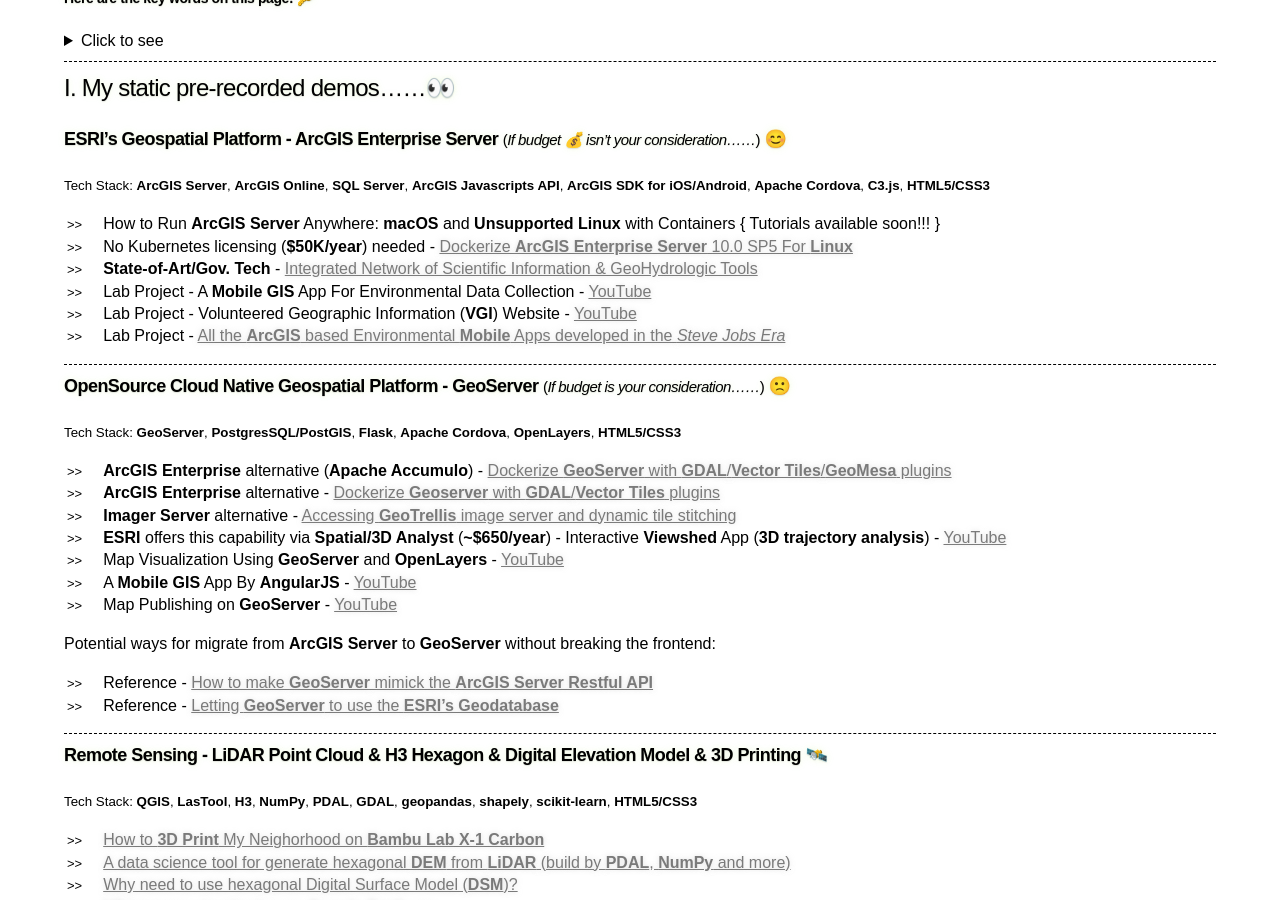
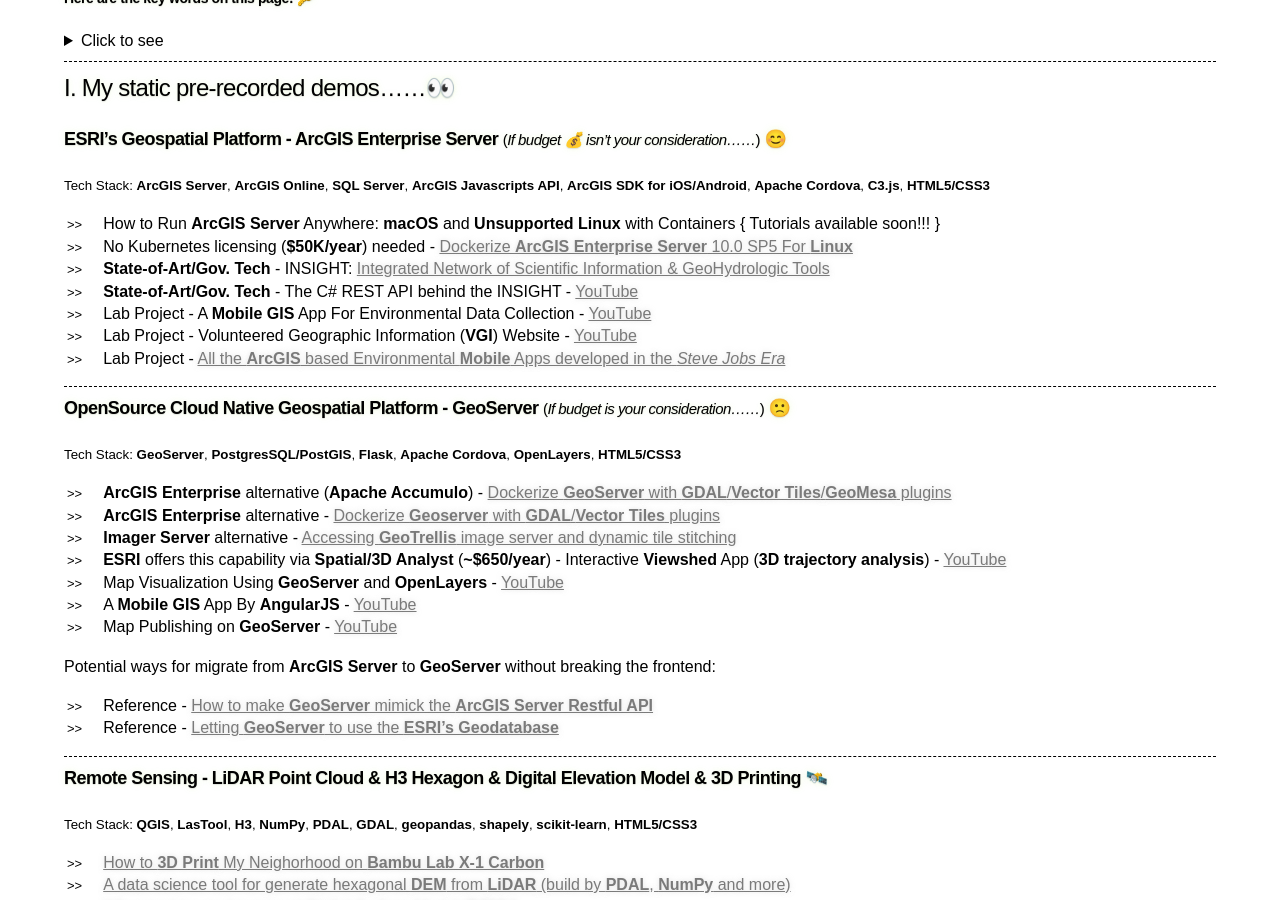
Before and after one commit to yanfuzhou/yanfuzhou.github.io, a Jekyll site: the page built from index.md, in a window 1280 px wide and 900 px high, scrolled down 406 px. Built offline with Jekyll 4.4.1, drawn with Linux system fonts in a browser that asks for light colours; our own code applies the rules of GitHub Pages for plain Markdown files.

Commit message:
add new content

```diff
--- a/index.md
+++ b/index.md
@@ -27,7 +27,8 @@
 
   - How to Run **ArcGIS Server** Anywhere: **macOS** and **Unsupported Linux** with Containers { Tutorials available soon!!! }
   - No Kubernetes licensing (**$50K/year**) needed - [Dockerize **ArcGIS Enterprise Server** 10.0 SP5 For **Linux**](docs/DockerizingArcGISServerForLinux.md)
-  - **State-of-Art/Gov. Tech** - [Integrated Network of Scientific Information & GeoHydrologic Tools](https://nednr.nebraska.gov/insight/)
+  - **State-of-Art/Gov. Tech** - INSIGHT: [Integrated Network of Scientific Information & GeoHydrologic Tools](https://nednr.nebraska.gov/insight/)
+  - **State-of-Art/Gov. Tech** - The C# REST API behind the INSIGHT - [YouTube](https://www.youtube.com/watch?v=jr-OPVP8dak)
   - Lab Project - A **Mobile GIS** App For Environmental Data Collection - [YouTube](https://youtube.com/shorts/Gt--0rIEpqg?si=ea1OCwAmG3g33REO)
   - Lab Project - Volunteered Geographic Information (**VGI**) Website - [YouTube](https://www.youtube.com/watch?v=IKSWJbKdrSA)
   - Lab Project - [All the **ArcGIS** based Environmental **Mobile** Apps developed in the *Steve Jobs Era*](docs/ArcGISMobileApps.md)
```
